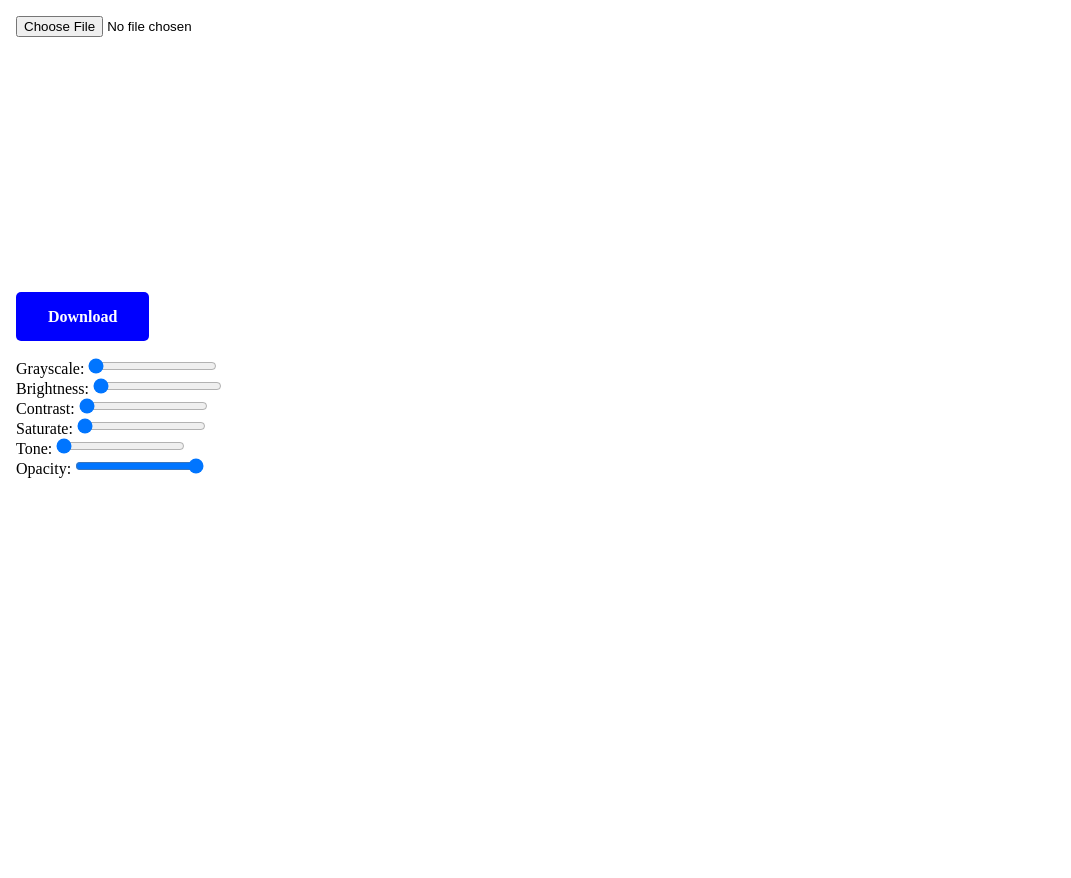
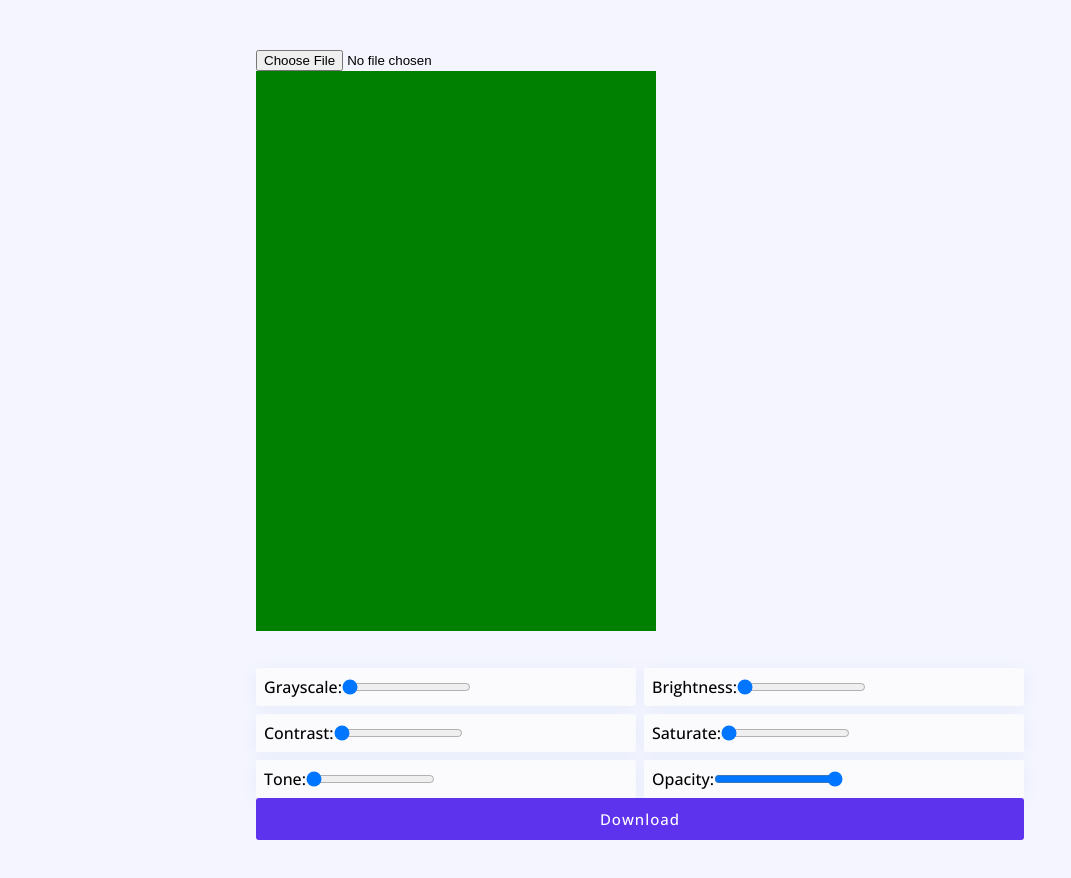
Before and after one commit to Krishna698-web/photoeditor, a plain HTML site: page index.html in a window 1280 px wide. Shown: the whole page, without its empty margins (0-1071 px from the left). Before the commit the page ends 800 px from the top, so only its background shows below. Drawn offline with nearby package versions, Linux system fonts and the light colour scheme.

Commit message:
Styled the effects

```diff
--- a/index.html
+++ b/index.html
@@ -8,6 +8,7 @@
     <link rel="stylesheet" href="style.css" />
   </head>
   <body>
+    <div id="editor">
       <div class="">
         <div id="image_uploader">
           <input
@@ -18,10 +19,7 @@
         </div>
         <div id="image_container">
           <img id="image" crossorigin="anonymous" height="500px" />
-        <canvas id="canvas" height="500px"></canvas>
-      </div>
-      <div>
-        <a id="download_image">Download</a>
+          <canvas id="canvas" height="550px"></canvas>
         </div>
       </div>
 
@@ -61,7 +59,7 @@
               id="saturateControl"
               value="0"
               min="100"
-            max="1000" />
+              max="200" />
           </div>
           <div class="effect">
             <span>Tone: </span>
@@ -78,10 +76,12 @@
           </div>
         </div>
       </div>
-
-    <!-- demo image -->
-    <!-- <img src="monk.jpg" alt="" class="image" /> -->
-
+      <div>
+        <a href="" id="download_image" class="text-3xl font-bold underline">
+          Download</a
+        >
+      </div>
+    </div>
     <script src="script.js"></script>
   </body>
 </html>
--- a/package.json
+++ /dev/null
@@ -1,6 +0,0 @@
-{
-  "dependencies": {
-    "D": "^1.0.0",
-    "tailwindcss": "^3.3.2"
-  }
-}
--- a/script.js
+++ b/script.js
@@ -10,8 +10,6 @@ input_file.addEventListener("change", (e) => {
   image.src = URL.createObjectURL(e.target.files[0]);
 
   image.onload = () => {
-    // canvas.height = this.height;
-    // canvas.width = this.width;
     canvas.crossOrigin = "anonymous";
     setFilters();
   };
@@ -34,7 +32,7 @@ const setFilters = () => {
   sepia(${tone_range.value}%)
   contrast(${+contrast_range.value + 100}%)`;
 
-  context.drawImage(image, 0, 0);
+  context.drawImage(image, 0, 0, 320, 500);
 };
 
 opacity_range.oninput = () => {
@@ -61,6 +59,8 @@ download_image.addEventListener("click", (e) => {
 
   let canvasData = canvas.toDataURL("image/png");
   canvasData.replace("image/png", "image/octet-stream");
-
-  download_image.setAttribute("href", canvasData);
+  if (canvasData) {
+    download_image.setAttribute("href", canvasData);
+  }
+  download_image.click();
 });
--- a/style.css
+++ b/style.css
@@ -1,35 +1,71 @@
+@import url("https://fonts.googleapis.com/css2?family=Open+Sans:wght@500&display=swap");
 * {
   margin: 0;
   padding: 0;
   box-sizing: border-box;
 }
-/* html {
-  font-size: 62.5%;
-} */
-
-@tailwind base;
-@tailwind components;
-@tailwind utilities;
 
 body {
-  padding: 1rem;
+  background-color: #f4f5fe;
+  font-family: "Open Sans", sans-serif;
 }
+
+#editor {
+  padding: 3rem 0;
+  display: flex;
+  flex-direction: column;
+  margin: 0 auto;
+  width: 90%;
+}
+
 #image {
-  height: 20rem;
   display: none;
 }
 
 #canvas {
-  max-height: 25rem;
-  width: 10rem;
+  max-height: 35rem;
+  width: 25rem;
+  background: green;
   object-fit: cover;
+}
+
+.effects {
+  display: grid;
+  gap: 8px;
+  /* margin: 1rem 0; */
+}
+.effect {
+  display: flex;
+  align-content: center;
+  box-shadow: 0 2px 1rem -2px #e2e9fa;
+  background-color: #fefefeb7;
+  padding: 8px;
+  border-radius: 3px;
 }
 
 #download_image {
   text-decoration: none;
-  padding: 1rem 2rem;
-  background: blue;
+  padding: 0.7rem 2rem;
+  background: #5d33ee;
   color: white;
-  font-weight: bold;
-  border-radius: 5px;
+  font-size: 15px;
+  letter-spacing: 1px;
+  border-radius: 3px;
+  display: flex;
+  align-items: center;
+  justify-content: center;
 }
+
+#download_image span {
+  margin-right: 5px;
+  font-size: 1.3rem;
+}
+
+@media (min-width: 770px) and (max-width: 2000px) {
+  #editor {
+    width: 60%;
+  }
+  .effects {
+    grid-template-columns: 1fr 1fr;
+  }
+}
```
Also changed, not shown: monk.jpg (deleted), 2 other files. Lines whose indentation alone changed are shown as unchanged.
